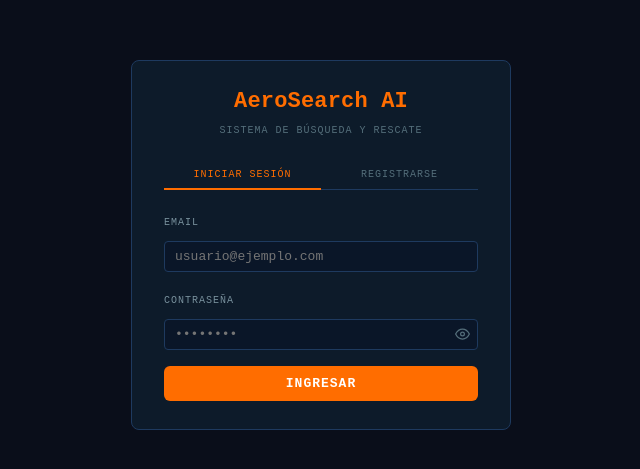
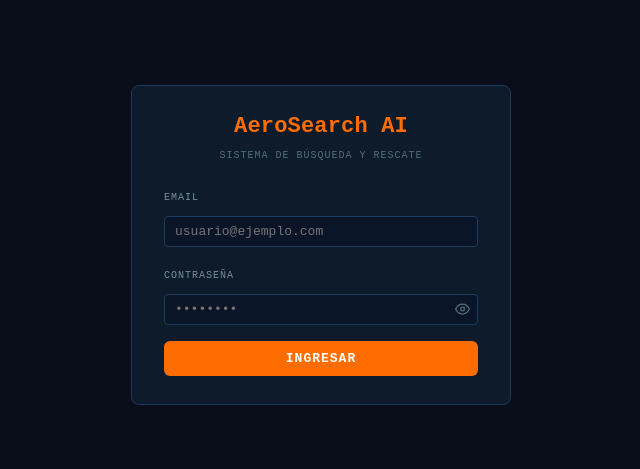
Before and after one commit to CatalinaCorrea-png/Proyecto-Software-2026, a React (Vite) app in the folder frontend/: page / in a window 1280 px wide. Shown: the part 155-624 px from the top of the page, without its empty margins (319-959 px from the left). Built offline with nearby package versions, Linux system fonts and the light colour scheme.

Commit message:
Refactor: solo una seccion para iniciar sesion como admin harcodeado

```diff
--- a/frontend/src/pages/AuthPage.tsx
+++ b/frontend/src/pages/AuthPage.tsx
@@ -21,30 +21,15 @@ function EyeIcon({ open }: { open: boolean }) {
 }
 
 export function AuthPage({ onLogin }: Props) {
-  const [mode, setMode] = useState<'login' | 'register'>('login')
   const [email, setEmail] = useState('')
   const [password, setPassword] = useState('')
-  const [confirmPassword, setConfirmPassword] = useState('')
   const [showPassword, setShowPassword] = useState(false)
-  const [showConfirm, setShowConfirm] = useState(false)
   const [loading, setLoading] = useState(false)
   const [error, setError] = useState('')
-
-  const validateEmail = (v: string) => /^[^\s@]+@[^\s@]+\.[^\s@]+$/.test(v)
-
-  const switchMode = (m: 'login' | 'register') => {
-    setMode(m)
-    setError('')
-    setPassword('')
-    setConfirmPassword('')
-    setShowPassword(false)
-    setShowConfirm(false)
-  }
 
   const handleLogin = async () => {
     setError('')
     if (!email || !password) { setError('Completá todos los campos'); return }
-    if (!validateEmail(email)) { setError('El email no es válido'); return }
     setLoading(true)
     try {
       const res = await fetch(`${API}/auth/login`, {
@@ -63,35 +48,8 @@ export function AuthPage({ onLogin }: Props) {
     }
   }
 
-  const handleRegister = async () => {
-    setError('')
-    if (!email || !password || !confirmPassword) { setError('Completá todos los campos'); return }
-    if (!validateEmail(email)) { setError('El email no es válido'); return }
-    if (password.length < 6) { setError('La contraseña debe tener al menos 6 caracteres'); return }
-    if (password !== confirmPassword) { setError('Las contraseñas no coinciden'); return }
-    setLoading(true)
-    try {
-      const res = await fetch(`${API}/auth/register`, {
-        method: 'POST',
-        headers: { 'Content-Type': 'application/json' },
-        body: JSON.stringify({ email, password }),
-      })
-      const data = await res.json()
-      if (!res.ok) throw new Error(data.detail || `Error ${res.status}`)
-      onLogin(data.access_token, data.email)
-    } catch (e: unknown) {
-      const msg = e instanceof Error ? e.message : String(e)
-      setError(msg || 'Error de conexión')
-    } finally {
-      setLoading(false)
-    }
-  }
-
   const handleKeyDown = (e: React.KeyboardEvent) => {
-    if (e.key === 'Enter') {
-      if (mode === 'login') handleLogin()
-      else handleRegister()
-    }
+    if (e.key === 'Enter') handleLogin()
   }
 
   const inputStyle: React.CSSProperties = {
@@ -159,32 +117,6 @@ export function AuthPage({ onLogin }: Props) {
           </div>
         </div>
 
-        {/* Mode tabs */}
-        <div style={{ display: 'flex', borderBottom: '1px solid #1E3A5F', marginBottom: 4 }}>
-          {(['login', 'register'] as const).map(m => (
-            <button
-              key={m}
-              onClick={() => switchMode(m)}
-              style={{
-                flex: 1,
-                background: 'transparent',
-                border: 'none',
-                borderBottom: `2px solid ${mode === m ? '#FF6D00' : 'transparent'}`,
-                color: mode === m ? '#FF6D00' : '#546E7A',
-                fontFamily: 'monospace',
-                fontSize: 10,
-                letterSpacing: 1,
-                padding: '8px 0',
-                cursor: 'pointer',
-                transition: 'all 0.2s',
-                marginBottom: -1,
-              }}
-            >
-              {m === 'login' ? 'INICIAR SESIÓN' : 'REGISTRARSE'}
-            </button>
-          ))}
-        </div>
-
         {/* Email */}
         <div>
           <div style={labelStyle}>EMAIL</div>
@@ -206,38 +138,17 @@ export function AuthPage({ onLogin }: Props) {
             <input
               type={showPassword ? 'text' : 'password'}
               style={{ ...inputStyle, paddingRight: 36 }}
-              placeholder={mode === 'register' ? 'Mínimo 6 caracteres' : '••••••••'}
+              placeholder="••••••••"
               value={password}
               onChange={e => setPassword(e.target.value)}
-              onKeyDown={mode === 'login' ? handleKeyDown : undefined}
-              autoComplete={mode === 'login' ? 'current-password' : 'new-password'}
+              onKeyDown={handleKeyDown}
+              autoComplete="current-password"
             />
             <button type="button" style={eyeBtnStyle} onClick={() => setShowPassword(v => !v)}>
               <EyeIcon open={showPassword} />
             </button>
           </div>
         </div>
-
-        {/* Confirm password — register only */}
-        {mode === 'register' && (
-          <div>
-            <div style={labelStyle}>CONFIRMAR CONTRASEÑA</div>
-            <div style={{ position: 'relative' }}>
-              <input
-                type={showConfirm ? 'text' : 'password'}
-                style={{ ...inputStyle, paddingRight: 36 }}
-                placeholder="Repetí tu contraseña"
-                value={confirmPassword}
-                onChange={e => setConfirmPassword(e.target.value)}
-                onKeyDown={handleKeyDown}
-                autoComplete="new-password"
-              />
-              <button type="button" style={eyeBtnStyle} onClick={() => setShowConfirm(v => !v)}>
-                <EyeIcon open={showConfirm} />
-              </button>
-            </div>
-          </div>
-        )}
 
         {/* Error */}
         {error && (
@@ -248,7 +159,7 @@ export function AuthPage({ onLogin }: Props) {
 
         {/* Submit */}
         <button
-          onClick={mode === 'login' ? handleLogin : handleRegister}
+          onClick={handleLogin}
           disabled={loading}
           style={{
             background: loading ? '#37474F' : '#FF6D00',
@@ -265,7 +176,7 @@ export function AuthPage({ onLogin }: Props) {
             width: '100%',
           }}
         >
-          {loading ? 'PROCESANDO...' : mode === 'login' ? 'INGRESAR' : 'CREAR CUENTA'}
+          {loading ? 'PROCESANDO...' : 'INGRESAR'}
         </button>
       </div>
     </div>
```
